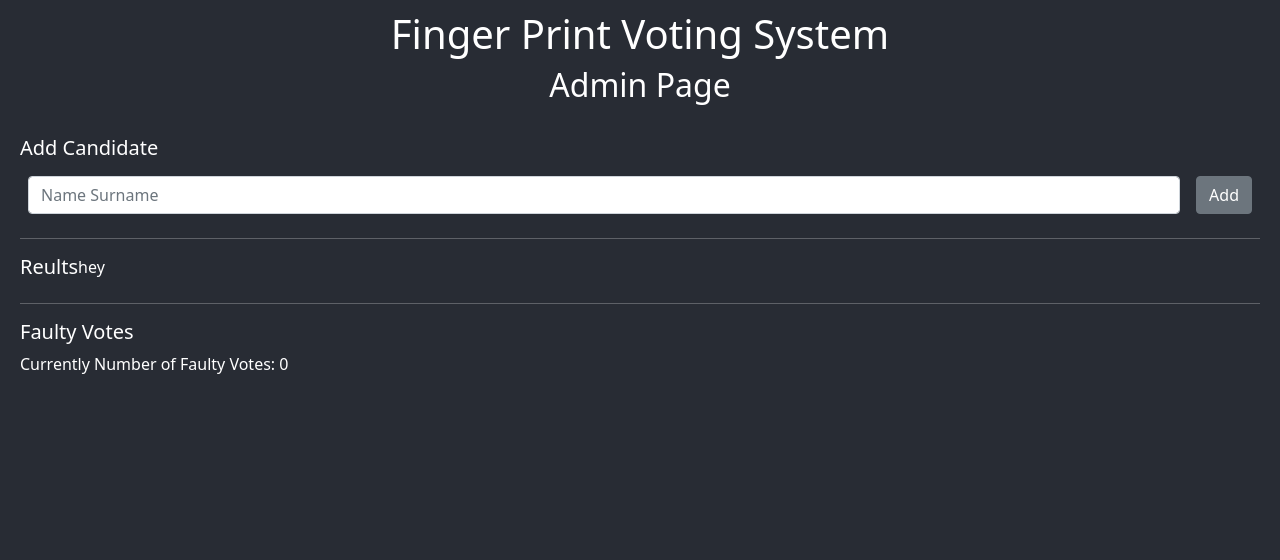
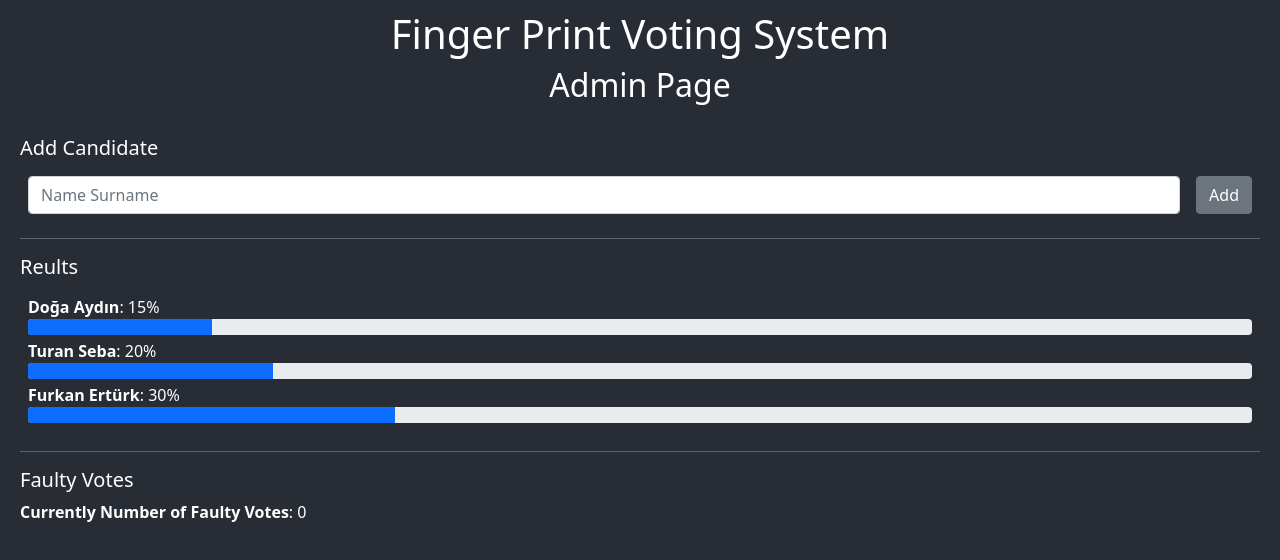
Before and after one commit to barisyasar/finger-print-voting-system, a React (Create React App) app: page /admin in a window 1280 px wide. Shown: the top 560 px of the page. Built offline with nearby package versions, Linux system fonts and the light colour scheme.

Commit message:
admin page ui completed

```diff
--- a/src/components/Faulty.js
+++ b/src/components/Faulty.js
@@ -4,7 +4,7 @@ export default function Faulty() {
     return (
         <div >
             <h5 className='d-flex'>Faulty Votes</h5>
-            <div className='d-flex'>Currently Number of Faulty Votes: 0</div>
+            <div className='d-flex'><b>Currently Number of Faulty Votes</b>:  0</div>
         </div>
     )
 }
--- a/src/components/Results.js
+++ b/src/components/Results.js
@@ -1,11 +1,26 @@
 import React from 'react';
-import {Candidates} from '../db/candidates';
+import { Candidates } from '../db/candidates';
+import { Progress } from 'reactstrap';
 
 export default function Results() {
-    console.log(Candidates);
+
+
     return (
-        <div>
-            hey
+        <div className='d-flex flex-column'>
+            <h5 className='align-self-start'>Reults</h5>
+            <div className='m-2'>
+                {Candidates.map(candidate => {
+                    return (
+                        <div className='mb-1'>
+                            <div className='d-flex'>
+                            <b>{candidate.name}</b>: {candidate.totalVote}%
+                            </div>
+                            <Progress value={candidate.totalVote} />
+                        </div>
+                    )
+                })
+                }
+            </div>
         </div>
     )
 }
--- a/src/db/candidates.js
+++ b/src/db/candidates.js
@@ -1,5 +1,5 @@
 export const Candidates = [
-    { name: 'Doğa Aydın', totalVote: 0 },
-    { name: 'Turan Seba', totalVote: 0 },
-    { name: 'Furkan Ertürk', totalVote: 0 },
+    { name: 'Doğa Aydın', totalVote: 15 },
+    { name: 'Turan Seba', totalVote: 20},
+    { name: 'Furkan Ertürk', totalVote: 30 },
 ];
--- a/src/pages/Admin.js
+++ b/src/pages/Admin.js
@@ -12,10 +12,8 @@ export default class Admin extends Component {
                 <br />
                 <Candidate />
                 <hr />
-                <section id='results' className='text-left d-flex'>
-                    <h5 >Reults</h5>
+
                     <Results/>
-                </section>
                 <hr />
                 <Faulty/>
             </div>
```
